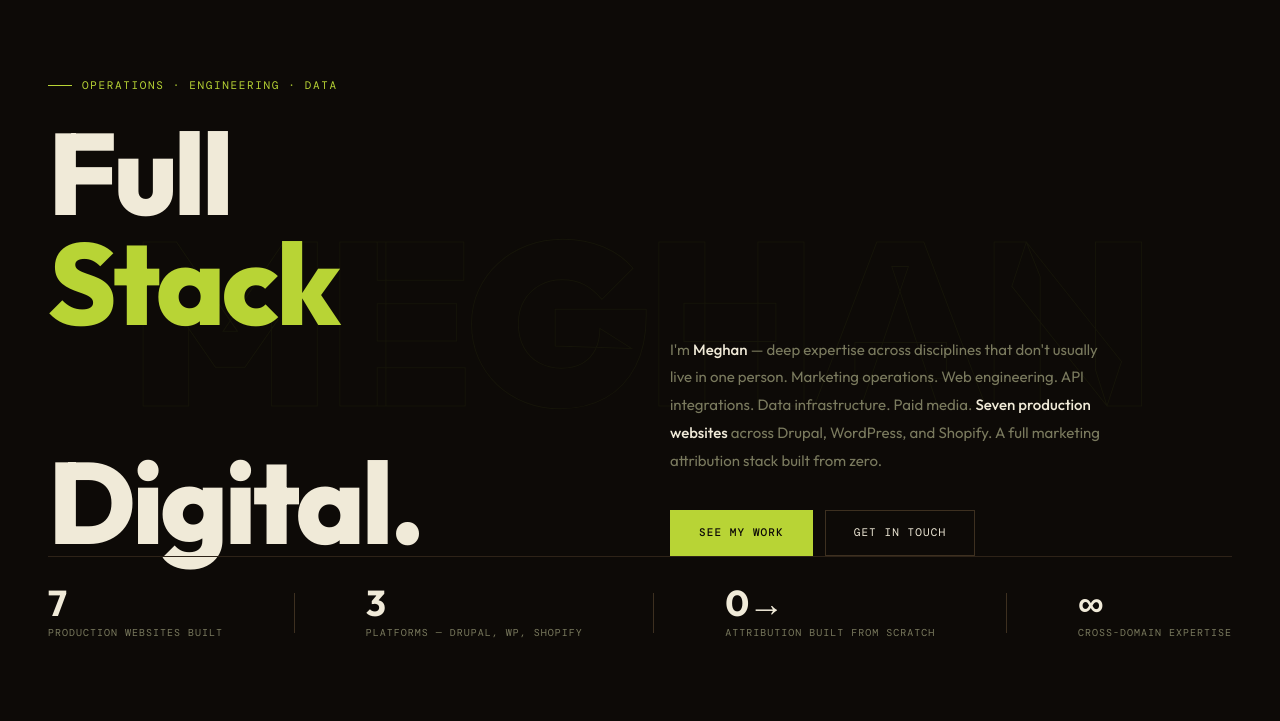
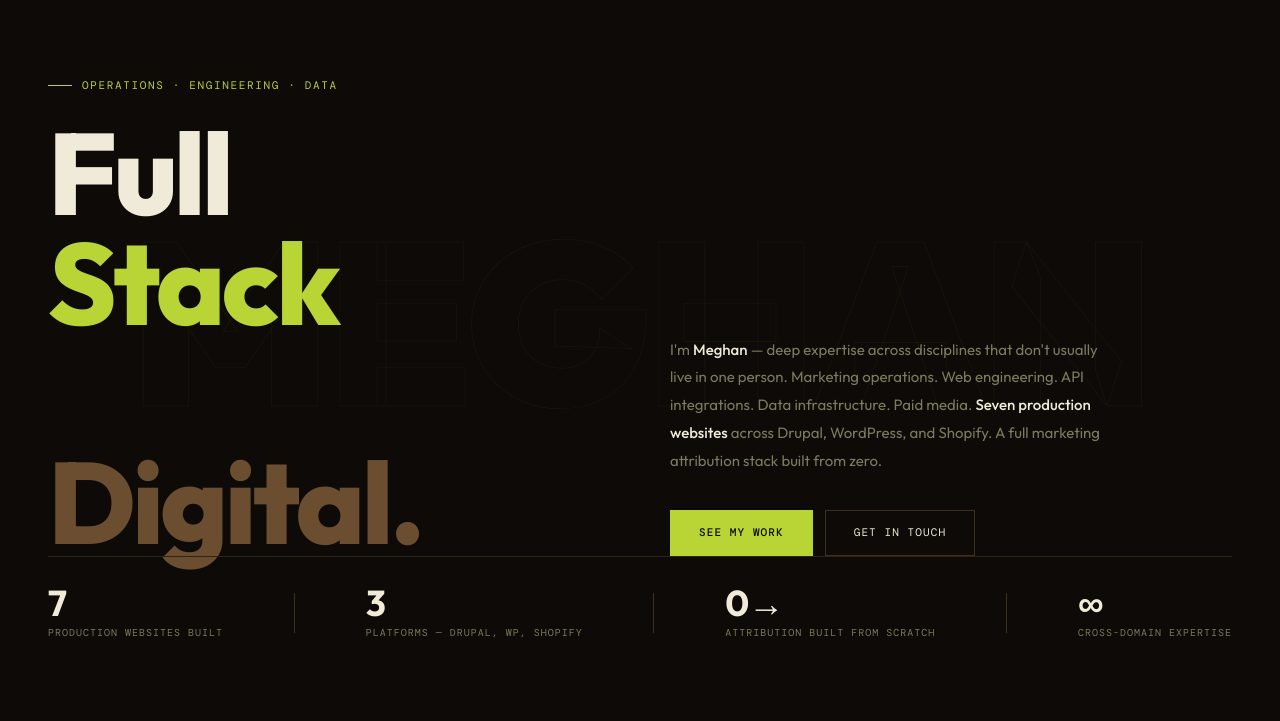
Before and after one commit to meddan14/meghancaulder.dev, a plain HTML site: page index.html in a window 1280 px wide. Shown: the part 79-800 px from the top of the page. Drawn offline with nearby package versions, Linux system fonts and the light colour scheme; a web font is replaced by a local one.

Commit message:
Changed Digital to Brown

```diff
--- a/index.html
+++ b/index.html
@@ -219,6 +219,7 @@
     }
 
     h1 em { font-style: normal; color: var(--green); display: block; }
+    h1 span.brown-word { color: var(--brown-md); display: block; }
     h1 span.cream-word { color: var(--cream); display: block; }
 
     .hero-desc {
@@ -492,7 +493,7 @@
     <div class="hero-main">
       <div>
         <div class="hero-tag">Operations · Engineering · Data</div>
-        <h1>Full<br><em>Stack</em><br><span class="cream-word">Digital.</span></h1>
+        <h1>Full<br><em>Stack</em><br><span class="brown-word">Digital.</span></h1>
       </div>
       <div>
         <p class="hero-desc">I'm <strong>Meghan</strong> — deep expertise across disciplines that don't usually live in one person. Marketing operations. Web engineering. API integrations. Data infrastructure. Paid media. <strong>Seven production websites</strong> across Drupal, WordPress, and Shopify. A full marketing attribution stack built from zero.</p>
```
